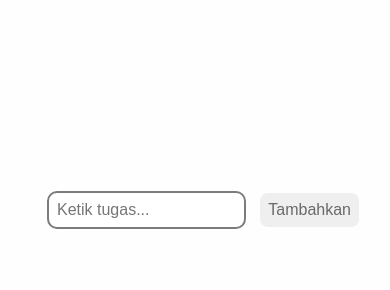
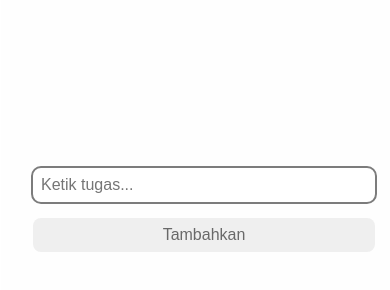
Before and after one commit to Maximilianus27/Activity-Roulette, a plain HTML site: page index.html in a window 390 px wide. Shown: the part 480-770 px from the top of the page. Drawn offline with Linux system fonts and the light colour scheme.

Commit message:
update style for mobile

```diff
--- a/style.css
+++ b/style.css
@@ -274,5 +274,19 @@ button#btn-addTasks.active,
         display: grid;
         gap :1em;
         grid-template-columns: 2fr 1fr;
+        grid-template-rows: 1fr;
+    }
+    #actions-pop-up p{
+        font-size: 1rem;
     }
 }
+
+@media (width <= 500px){
+    #input-container #actions{
+        width: calc(100svw - 3em);
+        display: grid;
+        gap :0;
+        grid-template-columns: 1fr;
+        grid-template-rows: 1fr 1fr;
+    }
+}
```
